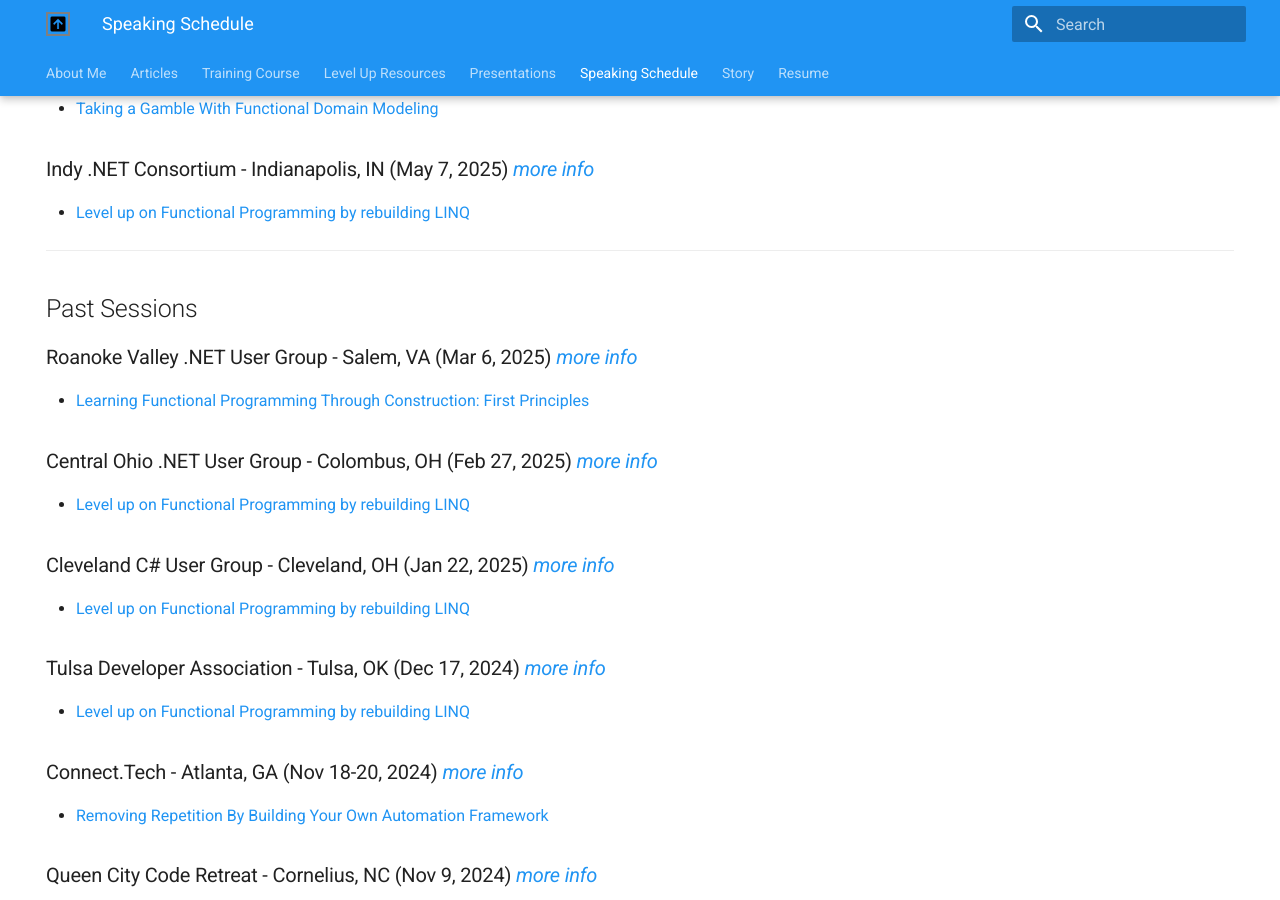
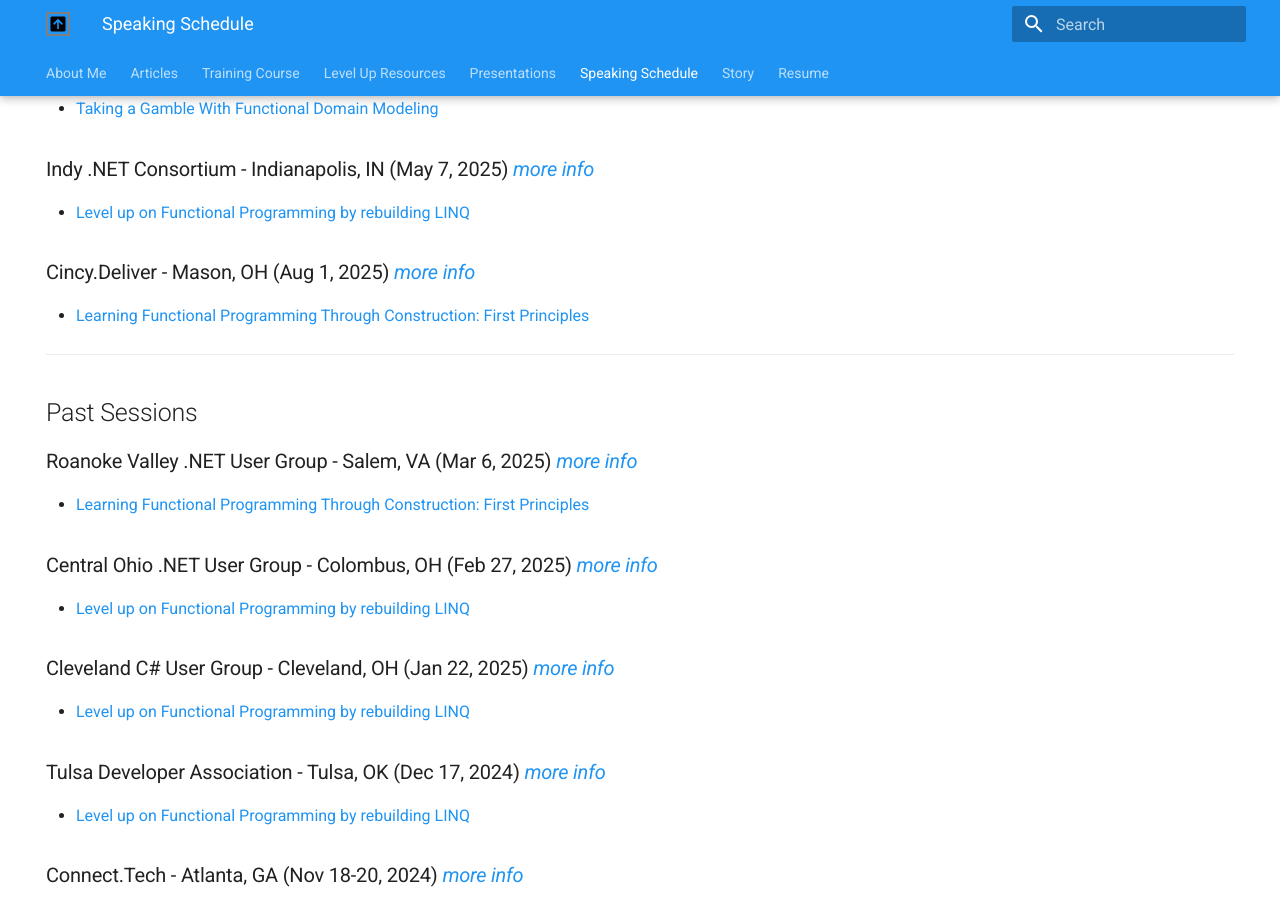
Before and after one commit to cameronpresley/blog, an MkDocs documentation site: the page built from docs/speaking-schedule.md, in a window 1280 px wide and 900 px high, scrolled down 332 px. Built offline with MkDocs 1.6.1 and Material for MkDocs 9.7.7, drawn with Linux system fonts in a browser that asks for light colours; plug-ins that fetch from the network failed and are left out.

Commit message:
Adding Cincy.Deliver (#129)

```diff
--- a/docs/speaking-schedule.md
+++ b/docs/speaking-schedule.md
@@ -18,6 +18,10 @@
 ### Indy .NET Consortium - Indianapolis, IN (May 7, 2025) _[more info](https://www.meetup.com/indy-net-consortium/events/305129423)_
 
 - [Level up on Functional Programming by rebuilding LINQ](./presentations.md#level-up-on-functional-programming-by-rebuilding-linq)
+
+### Cincy.Deliver - Mason, OH (Aug 1, 2025) _[more info](https://www.cincydeliver.org/Home/Index)_
+
+- [Learning Functional Programming Through Construction: First Principles](./presentations.md#learning-functional-programming-through-construction-first-principles)
 
 ---
 ## Past Sessions
```
